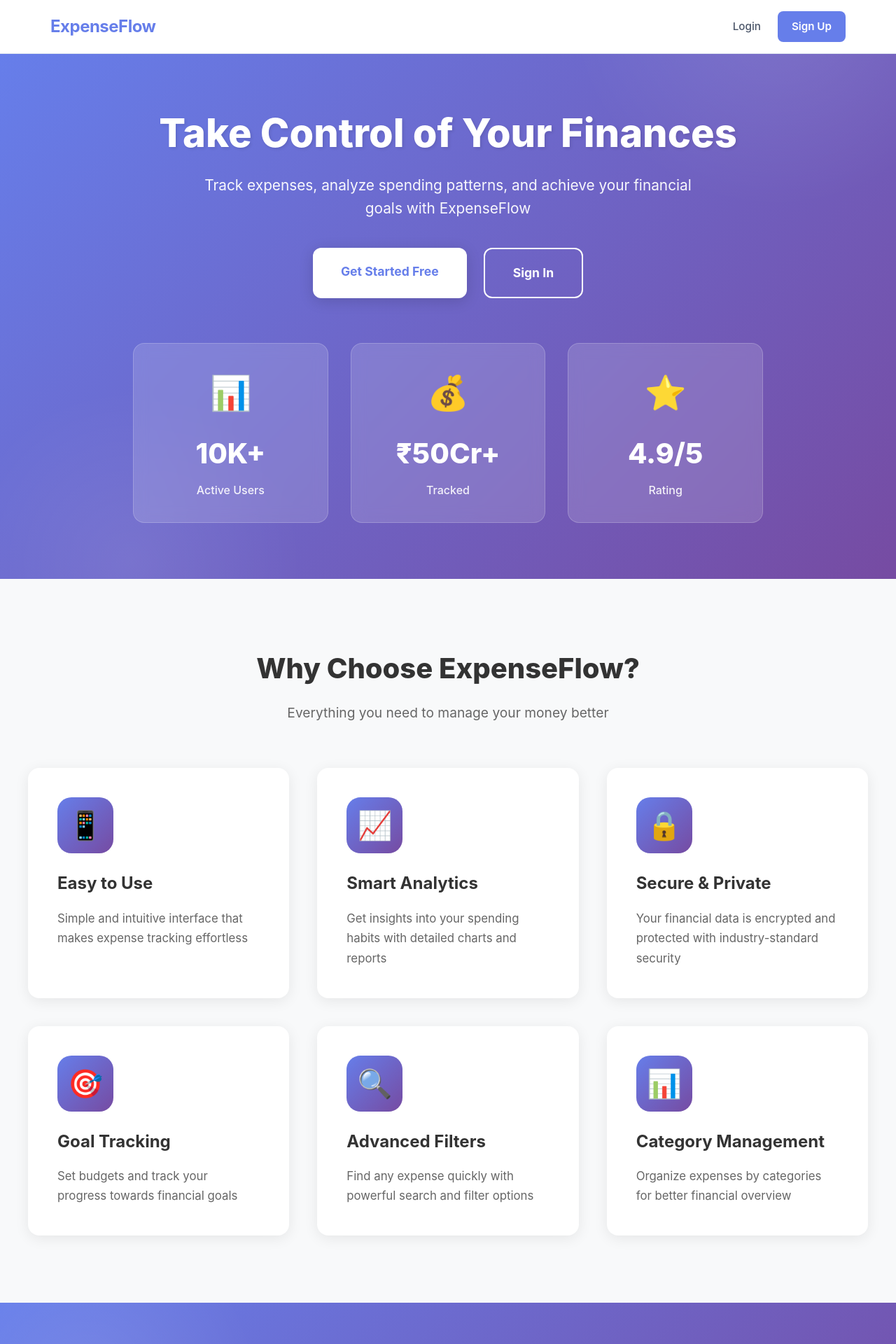
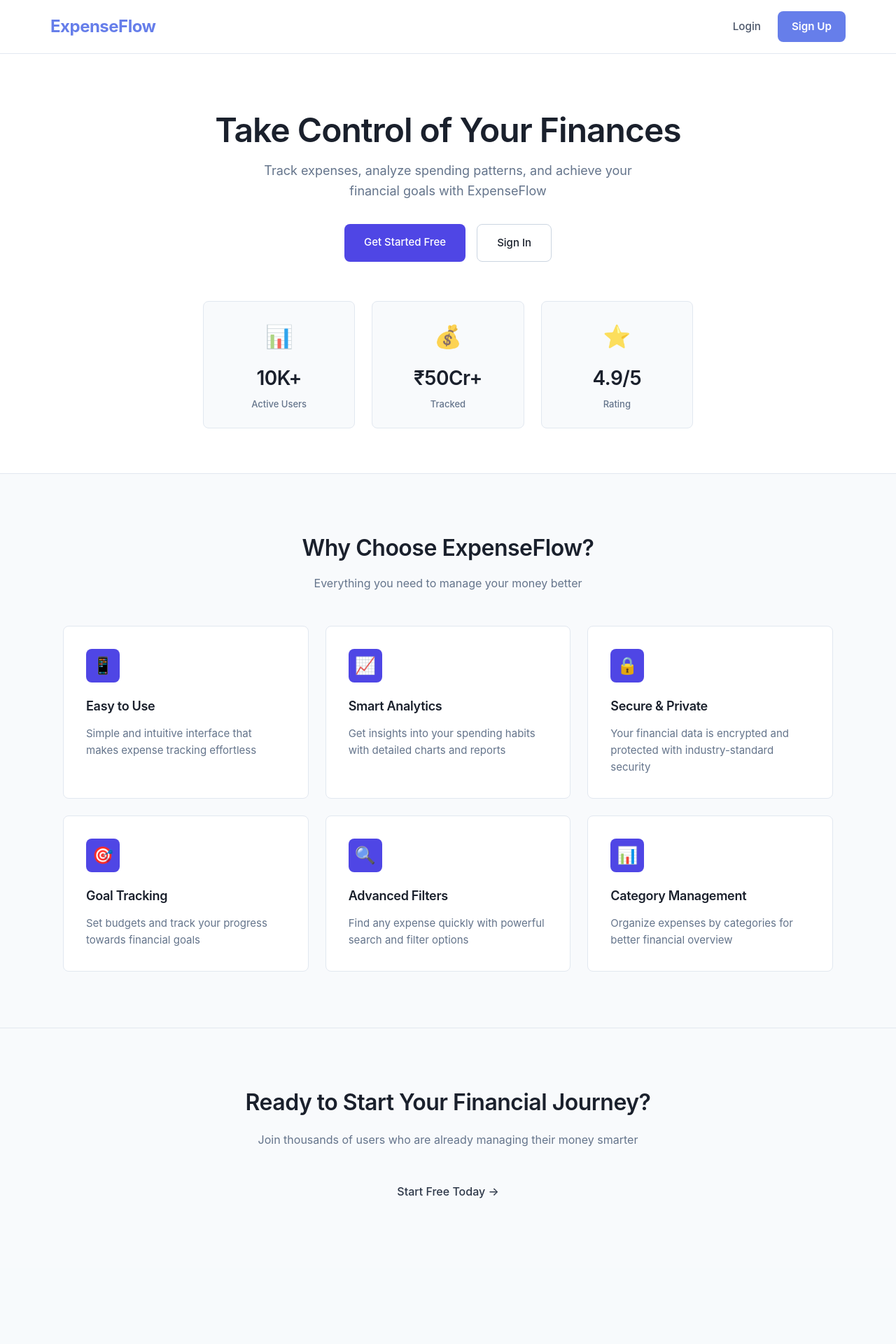
Before and after one commit to Nrsingh12/EpenseFlow_FullStackProject, a React (Create React App) app in the folder frontend/: page / in a window 1280 px wide. Shown: the top 1920 px of the page at 70% size. After the commit the page ends 1811 px from the top, so only its background shows below. Built offline with nearby package versions, Linux system fonts and the light colour scheme; no server answers.

Commit message:
Redesign Home page with professional minimalist UI

```diff
--- a/frontend/src/pages/Home.css
+++ b/frontend/src/pages/Home.css
@@ -1,283 +1,245 @@
 .home {
   min-height: calc(100vh - 80px);
+  background: white;
 }
 
 .hero-section {
-  background: linear-gradient(135deg, #667eea 0%, #764ba2 100%);
-  padding: 5rem 2rem;
-  color: white;
-  position: relative;
-  overflow: hidden;
-}
-
-.hero-section::before {
-  content: '';
-  position: absolute;
-  top: -50%;
-  right: -10%;
-  width: 600px;
-  height: 600px;
-  background: radial-gradient(circle, rgba(255, 255, 255, 0.1) 0%, transparent 70%);
-  border-radius: 50%;
-}
-
-.hero-section::after {
-  content: '';
-  position: absolute;
-  bottom: -30%;
-  left: -5%;
-  width: 500px;
-  height: 500px;
-  background: radial-gradient(circle, rgba(255, 255, 255, 0.08) 0%, transparent 70%);
-  border-radius: 50%;
+  background: #ffffff;
+  padding: 5rem 2rem 4rem;
+  border-bottom: 1px solid #e2e8f0;
 }
 
 .hero-container {
-  max-width: 1200px;
+  max-width: 1100px;
   margin: 0 auto;
-  position: relative;
-  z-index: 1;
 }
 
 .hero-content {
   text-align: center;
-  margin-bottom: 4rem;
+  margin-bottom: 3.5rem;
 }
 
 .hero-title {
-  font-size: 3.5rem;
-  font-weight: 800;
-  margin-bottom: 1.5rem;
+  font-size: 3rem;
+  font-weight: 600;
+  margin-bottom: 1rem;
   line-height: 1.2;
-  text-shadow: 2px 2px 4px rgba(0, 0, 0, 0.1);
+  color: #1a202c;
+  letter-spacing: -1px;
 }
 
 .hero-subtitle {
-  font-size: 1.3rem;
-  margin-bottom: 2.5rem;
-  opacity: 0.95;
-  max-width: 700px;
+  font-size: 1.125rem;
+  margin-bottom: 2rem;
+  color: #64748b;
+  max-width: 600px;
   margin-left: auto;
   margin-right: auto;
   line-height: 1.6;
+  font-weight: 400;
 }
 
 .hero-buttons {
   display: flex;
-  gap: 1.5rem;
+  gap: 1rem;
   justify-content: center;
   flex-wrap: wrap;
 }
 
 .cta-button {
   display: inline-block;
-  padding: 1.25rem 2.5rem;
-  border-radius: 12px;
-  font-weight: 700;
-  font-size: 1.1rem;
+  padding: 0.875rem 1.75rem;
+  border-radius: 8px;
+  font-weight: 500;
+  font-size: 0.9375rem;
   text-decoration: none;
-  transition: all 0.3s ease;
+  transition: all 0.2s ease;
   cursor: pointer;
   border: none;
 }
 
 .cta-button.primary {
-  background: white;
-  color: #667eea;
-  box-shadow: 0 4px 20px rgba(0, 0, 0, 0.15);
+  background: #4f46e5;
+  color: white;
 }
 
 .cta-button.primary:hover {
-  transform: translateY(-3px);
-  box-shadow: 0 8px 30px rgba(0, 0, 0, 0.25);
+  background: #4338ca;
 }
 
 .cta-button.secondary {
   background: transparent;
-  color: white;
-  border: 2px solid white;
+  color: #1a202c;
+  border: 1px solid #cbd5e1;
 }
 
 .cta-button.secondary:hover {
-  background: white;
-  color: #667eea;
-  transform: translateY(-3px);
+  background: #f8fafc;
+  border-color: #94a3b8;
 }
 
 .cta-button.large {
-  padding: 1.5rem 3rem;
-  font-size: 1.2rem;
+  padding: 1rem 2rem;
+  font-size: 1rem;
 }
 
 .hero-stats {
   display: grid;
-  grid-template-columns: repeat(auto-fit, minmax(200px, 1fr));
-  gap: 2rem;
-  max-width: 900px;
+  grid-template-columns: repeat(auto-fit, minmax(180px, 1fr));
+  gap: 1.5rem;
+  max-width: 700px;
   margin: 0 auto;
 }
 
 .stat-box {
-  background: rgba(255, 255, 255, 0.15);
-  backdrop-filter: blur(10px);
-  padding: 2rem;
-  border-radius: 16px;
+  background: #f8fafc;
+  padding: 1.5rem;
+  border-radius: 8px;
   text-align: center;
-  border: 1px solid rgba(255, 255, 255, 0.2);
-  transition: all 0.3s ease;
+  border: 1px solid #e2e8f0;
+  transition: all 0.2s ease;
 }
 
 .stat-box:hover {
-  background: rgba(255, 255, 255, 0.2);
-  transform: translateY(-5px);
+  background: #f1f5f9;
+  border-color: #cbd5e1;
 }
 
 .stat-icon {
-  font-size: 3rem;
-  margin-bottom: 1rem;
+  font-size: 2rem;
+  margin-bottom: 0.75rem;
   display: block;
+  opacity: 0.8;
 }
 
 .stat-number {
-  font-size: 2.5rem;
-  font-weight: 800;
-  margin-bottom: 0.5rem;
+  font-size: 1.75rem;
+  font-weight: 600;
+  margin-bottom: 0.25rem;
+  color: #1a202c;
+  letter-spacing: -0.5px;
 }
 
 .stat-label {
-  font-size: 1rem;
-  opacity: 0.9;
+  font-size: 0.8125rem;
+  color: #64748b;
   font-weight: 500;
 }
 
 .features-section {
-  padding: 6rem 2rem;
-  background: #f8f9fa;
+  padding: 5rem 2rem;
+  background: #f8fafc;
 }
 
 .section-container {
-  max-width: 1200px;
+  max-width: 1100px;
   margin: 0 auto;
 }
 
 .section-header {
   text-align: center;
-  margin-bottom: 4rem;
+  margin-bottom: 3rem;
 }
 
 .section-header h2 {
-  font-size: 2.5rem;
-  font-weight: 800;
-  color: #333;
-  margin-bottom: 1rem;
+  font-size: 2rem;
+  font-weight: 600;
+  color: #1a202c;
+  margin-bottom: 0.75rem;
+  letter-spacing: -0.5px;
 }
 
 .section-header p {
-  font-size: 1.2rem;
-  color: #666;
+  font-size: 1rem;
+  color: #64748b;
 }
 
 .features-grid {
   display: grid;
-  grid-template-columns: repeat(auto-fit, minmax(320px, 1fr));
-  gap: 2.5rem;
+  grid-template-columns: repeat(auto-fit, minmax(300px, 1fr));
+  gap: 1.5rem;
 }
 
 .feature-box {
   background: white;
-  padding: 2.5rem;
-  border-radius: 16px;
-  box-shadow: 0 4px 20px rgba(0, 0, 0, 0.08);
-  transition: all 0.3s ease;
-  border: 2px solid transparent;
+  padding: 2rem;
+  border-radius: 8px;
+  border: 1px solid #e2e8f0;
+  transition: all 0.2s ease;
 }
 
 .feature-box:hover {
-  transform: translateY(-8px);
-  box-shadow: 0 12px 40px rgba(102, 126, 234, 0.15);
-  border-color: #667eea;
+  border-color: #cbd5e1;
+  box-shadow: 0 1px 3px rgba(0, 0, 0, 0.05);
 }
 
 .feature-icon-wrapper {
-  width: 80px;
-  height: 80px;
-  background: linear-gradient(135deg, #667eea 0%, #764ba2 100%);
-  border-radius: 20px;
+  width: 48px;
+  height: 48px;
+  background: #4f46e5;
+  border-radius: 8px;
   display: flex;
   align-items: center;
   justify-content: center;
-  margin-bottom: 1.5rem;
+  margin-bottom: 1.25rem;
 }
 
 .feature-icon {
-  font-size: 2.5rem;
+  font-size: 1.5rem;
 }
 
 .feature-box h3 {
-  font-size: 1.5rem;
-  font-weight: 700;
-  color: #333;
-  margin-bottom: 1rem;
+  font-size: 1.125rem;
+  font-weight: 600;
+  color: #1a202c;
+  margin-bottom: 0.75rem;
+  letter-spacing: -0.3px;
 }
 
 .feature-box p {
-  font-size: 1.05rem;
-  color: #666;
-  line-height: 1.7;
+  font-size: 0.9375rem;
+  color: #64748b;
+  line-height: 1.6;
 }
 
 .cta-section {
-  background: linear-gradient(135deg, #667eea 0%, #764ba2 100%);
-  padding: 6rem 2rem;
+  background: #f8fafc;
+  padding: 5rem 2rem;
   text-align: center;
-  color: white;
-  position: relative;
-  overflow: hidden;
-}
-
-.cta-section::before {
-  content: '';
-  position: absolute;
-  top: -30%;
-  left: -10%;
-  width: 500px;
-  height: 500px;
-  background: radial-gradient(circle, rgba(255, 255, 255, 0.1) 0%, transparent 70%);
-  border-radius: 50%;
+  border-top: 1px solid #e2e8f0;
 }
 
 .cta-container {
-  max-width: 800px;
+  max-width: 700px;
   margin: 0 auto;
-  position: relative;
-  z-index: 1;
 }
 
 .cta-container h2 {
-  font-size: 2.5rem;
-  font-weight: 800;
-  margin-bottom: 1.5rem;
-  text-shadow: 2px 2px 4px rgba(0, 0, 0, 0.1);
+  font-size: 2rem;
+  font-weight: 600;
+  margin-bottom: 1rem;
+  color: #1a202c;
+  letter-spacing: -0.5px;
 }
 
 .cta-container p {
-  font-size: 1.3rem;
-  margin-bottom: 2.5rem;
-  opacity: 0.95;
+  font-size: 1rem;
+  margin-bottom: 2rem;
+  color: #64748b;
 }
 
 @media (max-width: 968px) {
   .hero-title {
-    font-size: 2.5rem;
+    font-size: 2.25rem;
   }
 
   .hero-subtitle {
-    font-size: 1.1rem;
+    font-size: 1rem;
   }
 
   .hero-stats {
     grid-template-columns: 1fr;
-    max-width: 400px;
+    max-width: 350px;
   }
 
   .features-grid {
@@ -285,35 +247,35 @@
   }
 
   .section-header h2 {
-    font-size: 2rem;
+    font-size: 1.75rem;
   }
 
   .cta-container h2 {
-    font-size: 2rem;
+    font-size: 1.75rem;
   }
 }
 
 @media (max-width: 640px) {
   .hero-section {
-    padding: 3rem 1rem;
+    padding: 3rem 1rem 2.5rem;
   }
 
   .hero-title {
-    font-size: 2rem;
+    font-size: 1.875rem;
   }
 
   .hero-subtitle {
-    font-size: 1rem;
+    font-size: 0.9375rem;
   }
 
   .cta-button {
-    padding: 1rem 2rem;
-    font-size: 1rem;
+    padding: 0.75rem 1.5rem;
+    font-size: 0.875rem;
   }
 
   .cta-button.large {
-    padding: 1.25rem 2.5rem;
-    font-size: 1.1rem;
+    padding: 0.875rem 1.75rem;
+    font-size: 0.9375rem;
   }
 
   .hero-buttons {
@@ -322,30 +284,30 @@
   }
 
   .stat-box {
-    padding: 1.5rem;
+    padding: 1.25rem;
   }
 
   .stat-number {
-    font-size: 2rem;
+    font-size: 1.5rem;
   }
 
   .features-section {
-    padding: 4rem 1rem;
+    padding: 3.5rem 1rem;
   }
 
   .feature-box {
-    padding: 2rem;
+    padding: 1.75rem;
   }
 
   .cta-section {
-    padding: 4rem 1rem;
+    padding: 3.5rem 1rem;
   }
 
   .cta-container h2 {
-    font-size: 1.75rem;
+    font-size: 1.5rem;
   }
 
   .cta-container p {
-    font-size: 1.1rem;
+    font-size: 0.9375rem;
   }
 }
```
